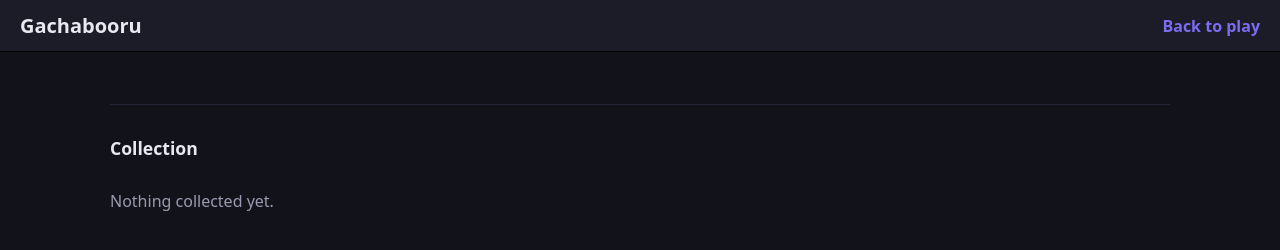
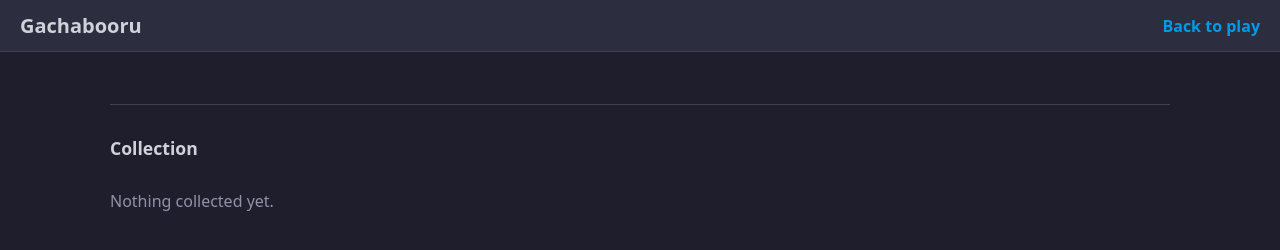
Before and after one commit to Vexun/Gachabooru, a website: page public/collection.html in a window 1280 px wide. Drawn offline with Linux system fonts and the light colour scheme; no server answers.

Commit message:
feat: restyle to the Danbooru dark palette

```diff
--- a/public/styles.css
+++ b/public/styles.css
@@ -1,13 +1,13 @@
 :root {
-  --bg: #12121a;
-  --panel: #1c1c28;
-  --panel-2: #242434;
-  --text: #e8e8f0;
-  --muted: #9a9ab0;
-  --accent: #7c6cf0;
-  --accent-2: #f0a04b;
-  --danger: #e05252;
-  --ok: #4bc07a;
+  --bg: #1e1e2c;
+  --panel: #2c2d3f;
+  --panel-2: #3f4058;
+  --text: #d1d1da;
+  --muted: #9192a7;
+  --accent: #009be6;
+  --accent-2: #ccaa00;
+  --danger: #ff5a5b;
+  --ok: #00ab2c;
 }
 
 * {
@@ -36,7 +36,7 @@ header {
   gap: 1rem;
   padding: 0.75rem 1.25rem;
   background: var(--panel);
-  border-bottom: 1px solid #000;
+  border-bottom: 1px solid #3f4058;
 }
 
 header h1 {
@@ -471,7 +471,7 @@ body.hero-leaving .roll-balance {
   justify-content: center;
   gap: 0.75rem;
   padding: 2rem;
-  background: rgba(10, 10, 16, 0.9);
+  background: rgba(30, 30, 44, 0.9);
 }
 
 .gallery-detail-img {
@@ -500,13 +500,13 @@ body.hero-leaving .roll-balance {
   padding: 0.5rem 1rem;
   border: none;
   border-radius: 6px;
-  background: rgba(36, 36, 52, 0.6);
+  background: rgba(63, 64, 88, 0.6);
   color: var(--text);
   cursor: pointer;
 }
 
 .gallery-nav:hover {
-  background: rgba(36, 36, 52, 0.95);
+  background: rgba(63, 64, 88, 0.95);
 }
 
 .gallery-nav:disabled {
@@ -778,8 +778,8 @@ body.hero-leaving .roll-balance {
 }
 
 @keyframes flipPulse {
-  0%, 100% { box-shadow: 0 0 0 rgba(124, 108, 240, 0); }
-  50%      { box-shadow: 0 0 12px rgba(124, 108, 240, 0.5); }
+  0%, 100% { box-shadow: 0 0 0 rgba(0, 155, 230, 0); }
+  50%      { box-shadow: 0 0 12px rgba(0, 155, 230, 0.5); }
 }
 
 body.mode-top .banner-picker,
```
